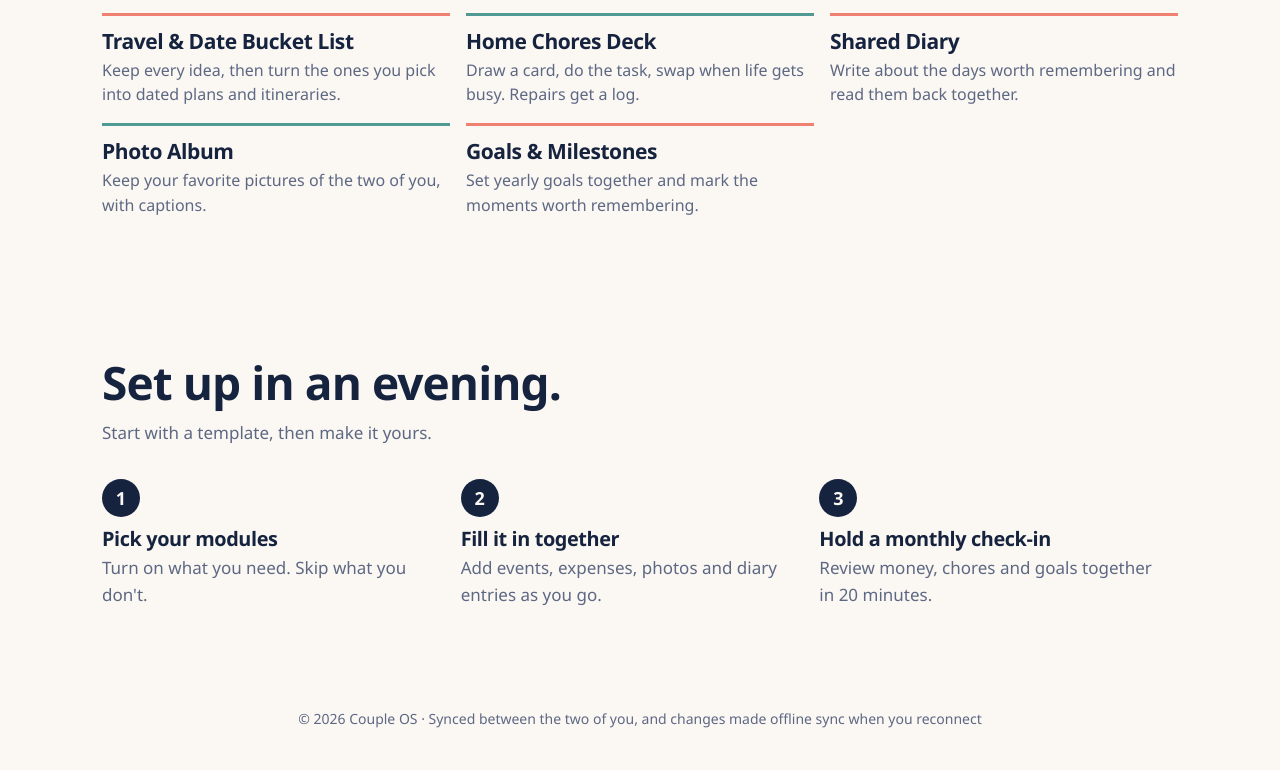
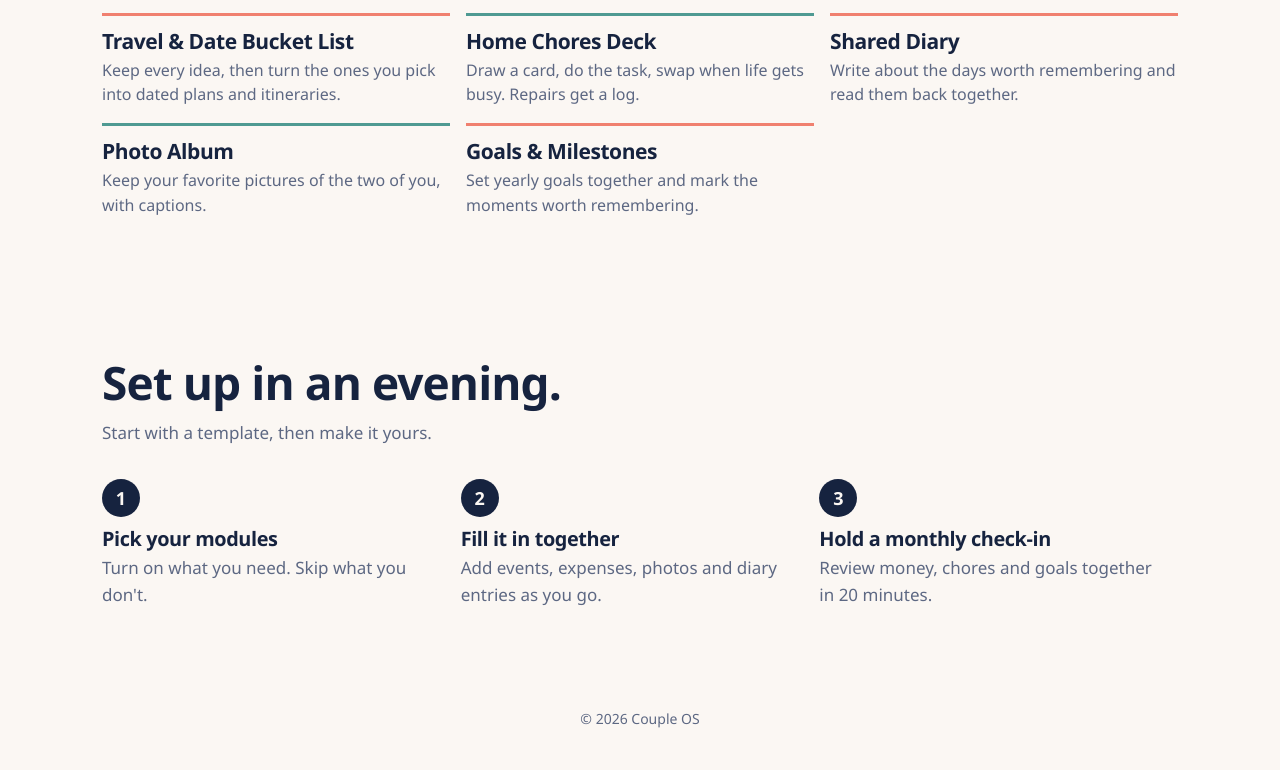
Before and after one commit to Ryuuu27/coupleOS, a plain HTML site: page index.html in a window 1280 px wide. Shown: the part 1180-1950 px from the top of the page. Drawn offline with Linux system fonts and the light colour scheme.

Commit message:
Simplify footer content in index.html
Removed additional text from the footer.

```diff
--- a/index.html
+++ b/index.html
@@ -56,7 +56,7 @@
   </div>
 </div></section>
 
-<footer>© 2026 Couple OS · Synced between the two of you, and changes made offline sync when you reconnect</footer>
+<footer>© 2026 Couple OS</footer>
 
 <dialog id="dlg" data-m="in"><form id="af">
 <h2 id="dh">Welcome back</h2>
```
